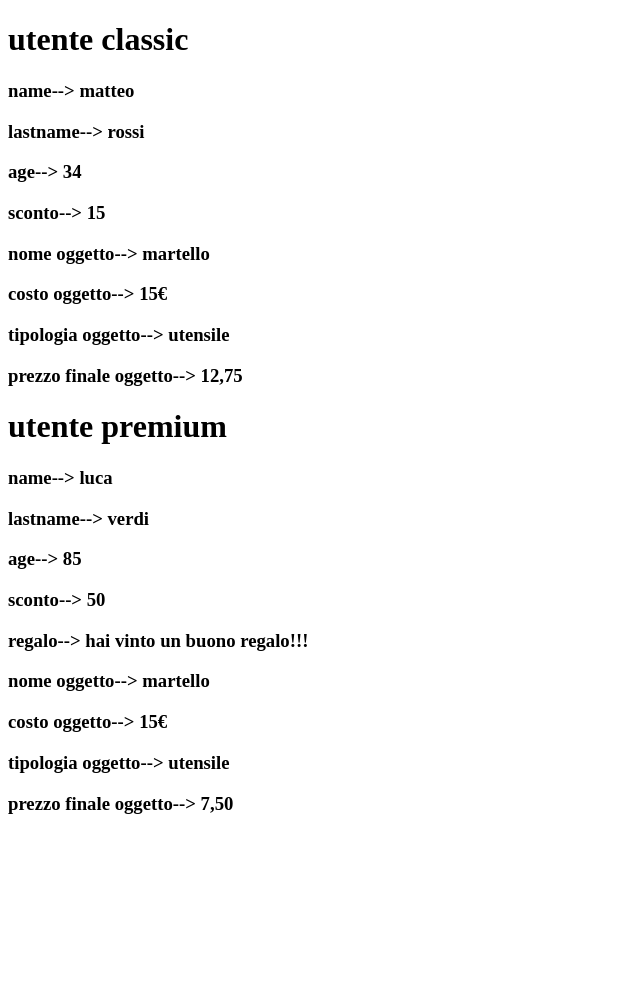
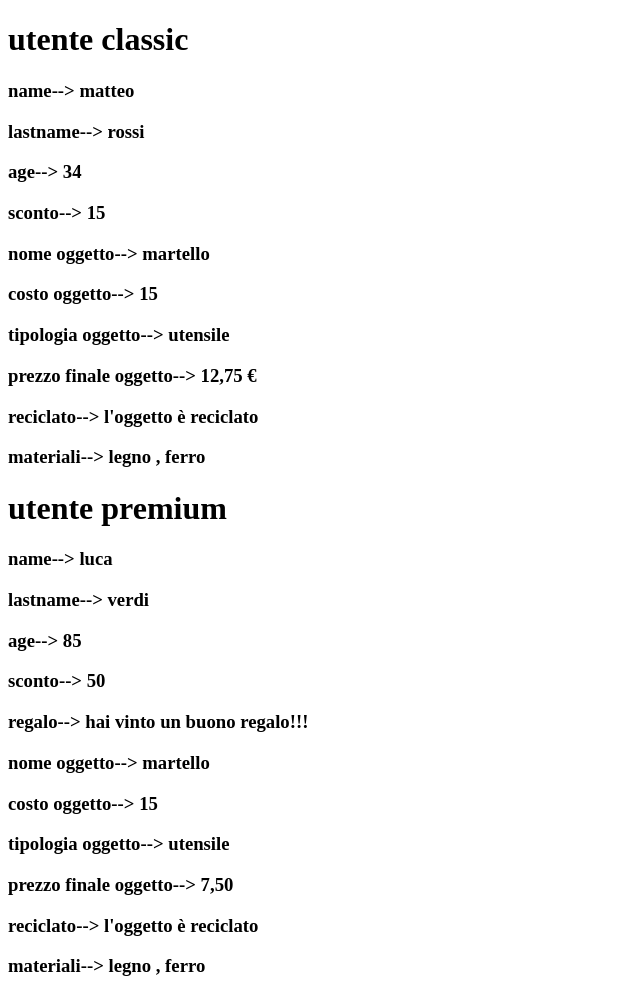
Before and after one commit to matteo9723/php-oop-2, a PHP site: page / in a window 1280 px wide. Shown: the whole page, without its empty margins (0-640 px from the left). Before the commit the page ends 814 px from the top, so only its background shows below. Run offline with PHP 8.4, Linux system fonts and the light colour scheme.

Commit message:
esercizio completo

```diff
--- a/ShopOnline-classes/product.php
+++ b/ShopOnline-classes/product.php
@@ -1,6 +1,11 @@
 <?php
 
+require_once __DIR__ ."/productDetails.php";
+
 class Product {
+
+  use Details;
+
   private $name;
   private $type;
   private $cost;
--- /dev/null
+++ b/ShopOnline-classes/productDetails.php
@@ -0,0 +1,27 @@
+<?php
+
+trait Details {
+  public $recycled;
+  public $materials;
+
+  public function setRecycled($_recycled){
+    $this->recycled = $_recycled;
+  }
+  public function setMaterials($_materials){
+    $this->materials = $_materials;
+  }
+
+  public function getRecycled(){
+    return $this->recycled ;
+  }
+  public function getMaterials(){
+    return $this->materials ;
+  }
+
+  public function isRecycled(){
+    if (!$this->recycled){
+      throw new Exception("l'oggetto non è reciclato");
+    }
+    return "l'oggetto è reciclato";
+  }
+}
--- a/ShopOnline-classes/user.php
+++ b/ShopOnline-classes/user.php
@@ -40,7 +40,7 @@ class User {
   }
   public function getFinalPrice($_price){
     $finalPrice= $_price - (($_price * $this->discount) / 100);
-    return number_format($finalPrice, 2, ",", "");
+    return number_format($finalPrice, 2, ",", "")." €";
   }
 
 }
--- a/index.php
+++ b/index.php
@@ -9,7 +9,11 @@ $new_user->setDiscount(15);
 
 $new_premiumUser = new PremiumUser("luca","verdi",85,"hai vinto un buono regalo!!!");
 
-$new_product = new Product("martello","utensile","15€");
+$new_product = new Product("martello","utensile",15);
+$new_product->setRecycled(true) ;
+$new_product->setMaterials("legno , ferro") ;
+
+
 
 
 ?>
@@ -31,6 +35,8 @@ $new_product = new Product("martello","utensile","15€");
   <h3> costo oggetto--> <?php echo $new_product->getCost()  ?></h3>
   <h3> tipologia oggetto--> <?php echo $new_product->getType()  ?></h3>
   <h3> prezzo finale oggetto--> <?php echo $new_user->getFinalPrice($new_product->getCost())  ?></h3>
+  <h3> reciclato--> <?php echo $new_product->isRecycled() ?></h3>
+  <h3> materiali--> <?php echo $new_product->getMaterials() ?></h3>
 
 
 
@@ -44,6 +50,8 @@ $new_product = new Product("martello","utensile","15€");
   <h3> costo oggetto--> <?php echo $new_product->getCost()  ?></h3>
   <h3> tipologia oggetto--> <?php echo $new_product->getType()  ?></h3>
   <h3> prezzo finale oggetto--> <?php echo $new_premiumUser->getFinalPrice($new_product->getCost())  ?></h3>
+  <h3> reciclato--> <?php echo $new_product->isRecycled() ?></h3>
+  <h3> materiali--> <?php echo $new_product->getMaterials() ?></h3>
 
 </body>
 </html>
```
